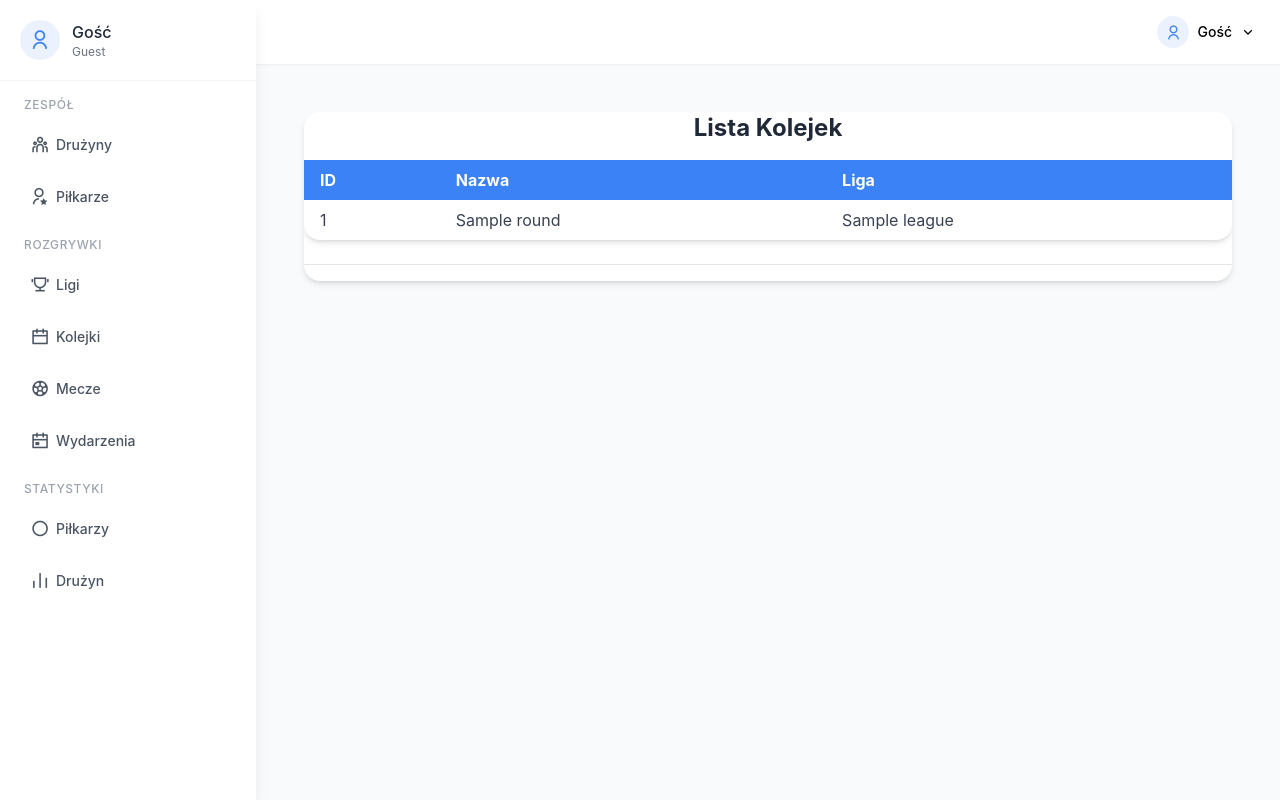
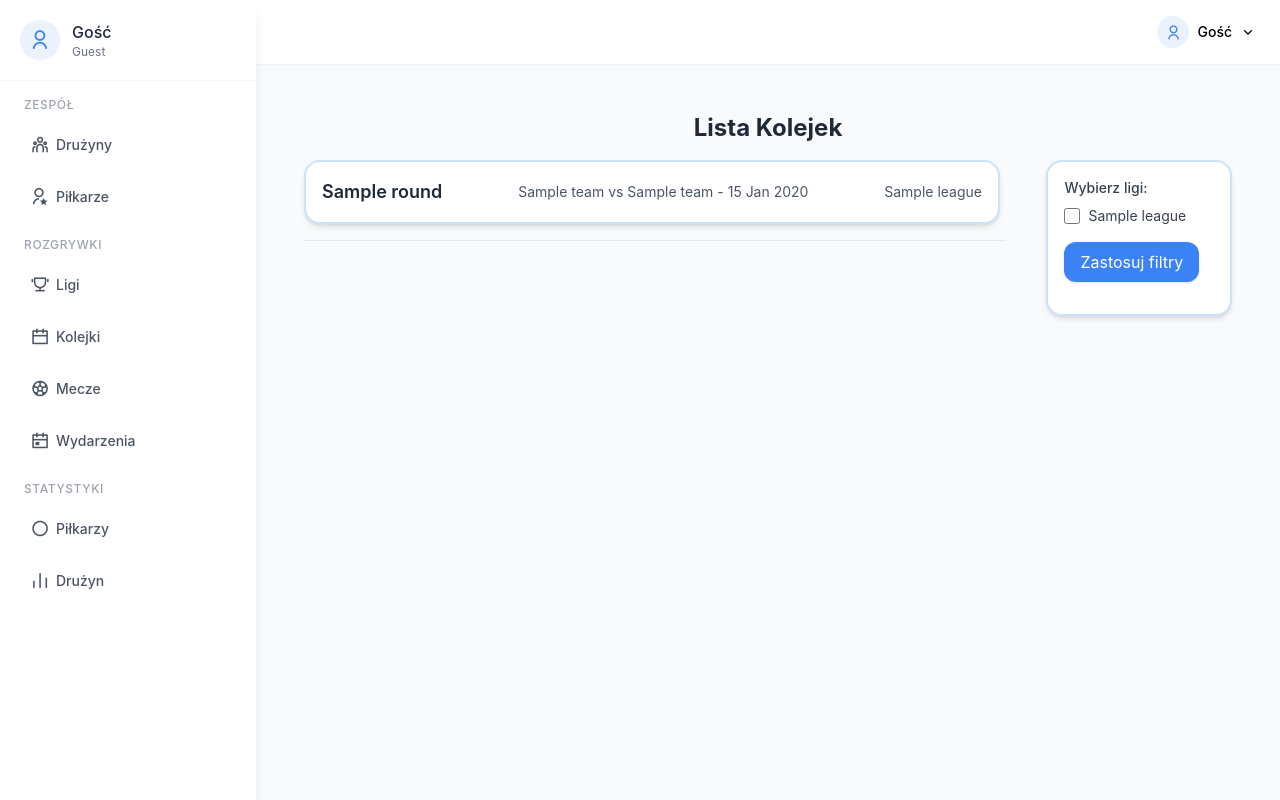
Before and after one commit to MateuszSokolowski03/Projekt, a Django app: page /rounds/ in a window 1280 px wide. Run offline with Django 5.2, Linux system fonts and the light colour scheme; tables that the repository leaves empty hold one stand-in row (values such as "Sample post"); some libraries are stand-ins or nearby versions.

Commit message:
zmiana wygladu tabel i filtrowania

```diff
--- a/apps/planner/templates/match_detail.html
+++ b/apps/planner/templates/match_detail.html
@@ -14,7 +14,7 @@
             </div>
             <h2 class="text-sm text-primary/50 font-semibold mb-2">{{ match.league.name }}</h2>
         </div>
-    <div class="flex justify-between mb-4 text-center">
+    <div class="flex justify-between w-full mb-4 text-center">
         <div class="bg-white border-2 border-solid border-primary/25 shadow-md w-1/2 mb-4 ml-5 mx-auto p-4 rounded-lg overflow-hidden">
         <p>Żółte kartki: {{ yellow_cards }}</p>
         </div>
--- a/apps/planner/templates/player_statistics_list.html
+++ b/apps/planner/templates/player_statistics_list.html
@@ -6,7 +6,7 @@
 <div class="container mx-auto p-4">
     <h1 class="text-2xl font-bold mb-4 text-center text-gray-800">Statystyki Piłkarzy</h1>
      <!-- Formularz wyboru ligi -->
-    <div class="bg-white shadow-md float-right w-[200px] mb-4 ml-5 mx-auto p-4 rounded-lg overflow-hidden">
+    <div class="bg-white shadow-md float-right w-1/5 mb-4 ml-5 mx-auto p-4 rounded-lg overflow-hidden">
         <form method="get" class="mb-6">
             <label class="block text-sm font-medium text-gray-700 mb-2">Wybierz ligę:</label>
             <div class="space-y-2">
@@ -24,7 +24,7 @@
         </form>
     </div>
 
-    <div class="bg-white shadow-md rounded-lg overflow-hidden">
+    <div class="bg-white shadow-md w-9/12 rounded-lg overflow-hidden">
          <!-- Tabela statystyk -->
         {% if statistics %}
         <table class="table-auto w-full border-collapse">
--- a/apps/planner/templates/round_list.html
+++ b/apps/planner/templates/round_list.html
@@ -4,33 +4,72 @@
 
 {% block content %}
 <div class="container mx-auto p-4">
-    <div class="bg-white shadow-md rounded-lg overflow-hidden">
-        <div class="bg-white shadow-md rounded-lg overflow-hidden">
-            <h1 class="text-2xl font-bold mb-4 text-center text-gray-800">Lista Kolejek</h1>
-            <table class="table-auto w-full border-collapse">
-                <thead class="bg-primary text-white">
-                    <tr>
-                        <th class="px-4 py-2 text-left">ID</th>
-                        <th class="px-4 py-2 text-left">Nazwa</th>
-                        <th class="px-4 py-2 text-left">Liga</th>
-                    </tr>
-                </thead>
-                <tbody class="divide-y divide-gray-200">
-                    {% for round in rounds %}
-                    <tr class="hover:bg-gray-100">
-                        <td class="px-4 py-2 text-gray-700">{{ round.round_id }}</td>
-                        <td class="px-4 py-2 text-gray-700">{{ round.name }}</td>
-                        <td class="px-4 py-2 text-gray-700">{{ round.league.name }}</td>
-                    </tr>
-                    {% endfor %}
-                </tbody>
-            </table>
+    <h1 class="text-2xl font-bold mb-4 text-center text-gray-800">Lista Kolejek</h1>
+    <div class="bg-white shadow-md float-right w-1/5 mb-4 ml-10 mx-auto p-4 border-2 border-solid border-primary/25 rounded-lg overflow-hidden">
+        <!-- Sekcja filtrowania -->
+        <form method="get" id="filter-form" class="mb-4">
+            <div class="space-y-6">
+                <!-- Filtrowanie po nr kolejki (trzeba przerobic model/widok) -->
+{#                <div>#}
+{#                    <h3 class="text-lg font-semibold mb-2">Filtruj po pozycji:</h3>#}
+{#                    <div class="flex flex-wrap gap-6">#}
+{#                        {% for position in all_positions %}#}
+{#                            <label class="flex items-center space-x-2">#}
+{#                                <input type="checkbox" name="position" value="{{ position }}" {% if position in selected_positions %}checked{% endif %} class="form-checkbox h-5 w-5 text-primary border-gray-300 rounded focus:ring-primary">#}
+{#                                <span class="text-gray-700">{{ position }}</span>#}
+{#                            </label>#}
+{#                        {% endfor %}#}
+{#                    </div>#}
+{#                </div>#}
+                <!-- Filtrowanie po lidze -->
+                <div>
+                    <label class="block text-sm font-medium text-gray-700 mb-2">Wybierz ligi:</label>
+                    <div class="space-y-2">
+                        {% for league in leagues %}
+                        <div class="flex items-center">
+                            <input type="checkbox" name="league" value="{{ league.league_id }}" id="league_{{ league.league_id }}"
+                                   class="h-4 w-4 text-primary border-gray-300 rounded focus:ring-primary"
+                                   {% if league.league_id|stringformat:"s" in selected_league_ids %}checked{% endif %}>
+                            <label for="league_{{ league.league_id }}" class="ml-2 text-sm text-gray-700">
+                                {{ league.name }}
+                            </label>
+                        </div>
+                        {% endfor %}
+                    </div>
+                </div>
+            </div>
+            <button type="submit" class="mt-4 bg-primary text-white px-4 py-2 rounded-md shadow hover:bg-primary/90">
+                Zastosuj filtry
+            </button>
+        </form>
+    </div>
+       <!-- Lista piłkarzy jako divy -->
+    <div class="space-y-4">
+        {% for round in rounds %}
+        <div class="bg-white shadow-md w-9/12 rounded-lg p-4 border-2 border-solid border-primary/25 hover:bg-gray-100 cursor-pointer mr-5"
+{#            onclick="window.location='{% url 'player_detail' round.round_id %}'"#}>
+            <div class="flex justify-between items-center">
+                <div>
+                    <p class="text-lg font-semibold text-gray-800">{{ round.name }}</p>
+                </div>
+                <div>
+                    <ul class="text-sm text-gray-600">
+                        {% for match in round.matches.all %}
+                        <li>{{ match.team_1.name }} vs {{ match.team_2.name }} - {{ match.match_date|date:"d M Y" }}</li>
+                        {% endfor %}
+                    </ul>
+                </div>
+                <div>
+                    <p class="text-sm text-gray-600">{{ round.league }}</p>
+                </div>
+            </div>
         </div>
+        {% endfor %}
         <div class="flex justify-end mt-6 pt-4 border-t border-gray-200 px-4">
             {% if user.is_authenticated %}
             <a href="{% url 'add_round' %}" class="bg-primary text-white px-4 py-2 rounded-md shadow hover:bg-primary/90">Dodaj Kolejkę</a>
             {% endif %}
         </div>
     </div>
+{% endblock %}
 </div>
-{% endblock %}
--- a/apps/planner/templates/team_list.html
+++ b/apps/planner/templates/team_list.html
@@ -8,7 +8,7 @@
     <div class="bg-transparent overflow-hidden">
         <div class="grid grid-cols-3 gap-4">
             {% for team in teams %}
-            <div class="flex items-center justify-between bg-gray-100 p-4 rounded-lg shadow hover:bg-gray-200 cursor-pointer" onclick="window.location='{% url 'team_detail' team.team_id %}'">
+            <div class="flex items-center justify-between bg-white p-4 rounded-lg shadow border-2 border-solid border-primary/25 hover:bg-gray-200 cursor-pointer" onclick="window.location='{% url 'team_detail' team.team_id %}'">
                 <span class="text-gray-700 font-semibold">
                     <a href="{% url 'team_detail' team.team_id %}" class="hover:underline">{{ team.name }}</a>
                 </span>
--- a/apps/planner/views.py
+++ b/apps/planner/views.py
@@ -74,17 +74,54 @@ def league_list(request):
     return render(request, 'league_list.html', {'leagues': leagues})
 
 def round_list(request):
-    rounds = Round.objects.all()
-    return render(request, 'round_list.html', {'rounds': rounds})
+    selected_league_id = request.GET.get('league')
+    leagues = League.objects.all()
+
+    if selected_league_id:
+        rounds = Round.objects.filter(league_id=selected_league_id)
+    else:
+        rounds = Round.objects.all()
+
+    return render(request, 'round_list.html', {
+        'rounds': rounds,
+        'leagues': leagues,
+        'selected_league_id': selected_league_id,
+    })
 
 def match_list(request):
     sort_by = request.GET.get('sort', 'match_date')
     direction = request.GET.get('direction', 'asc')
     if direction == 'desc':
         sort_by = f'-{sort_by}'
-    matches = Match.objects.all().order_by(sort_by)
-    return render(request, 'match_list.html', {'matches': matches, 'sort_by': sort_by.lstrip('-'), 'direction': direction})
 
+    # Pobierz wybrane drużyny
+    selected_teams = request.GET.getlist('team', [])
+
+    #Pobierz wybraną datę
+    match_date = request.GET.get('match_date')
+
+    # Bazowe zapytanie
+    matches = Match.objects.all()
+
+    # Filtrowanie
+    if selected_teams:
+        matches = matches.filter(Q(team_1__in=selected_teams) | Q(team_2__in=selected_teams))
+    if match_date:
+        matches = matches.filter(match_date=match_date)
+
+    matches = matches.order_by(sort_by)
+
+    # Pobierz wszystkie drużyny
+    all_teams = Team.objects.all()
+
+    return render(request, 'match_list.html', {
+        'matches': matches,
+        'sort_by': sort_by.lstrip('-'),
+        'direction': direction,
+        'all_teams': all_teams,
+        'selected_teams': selected_teams,
+        'match_date': match_date,
+    })
 
 def match_detail(request, match_id):
     match = get_object_or_404(Match, pk=match_id)
```
Also changed, not shown: apps/planner/templates/match_list.html (+32 -32 lines), apps/planner/templates/player_list.html (+22 -67 lines), apps/planner/templates/team_ranking_list.html (+18 -35 lines).
